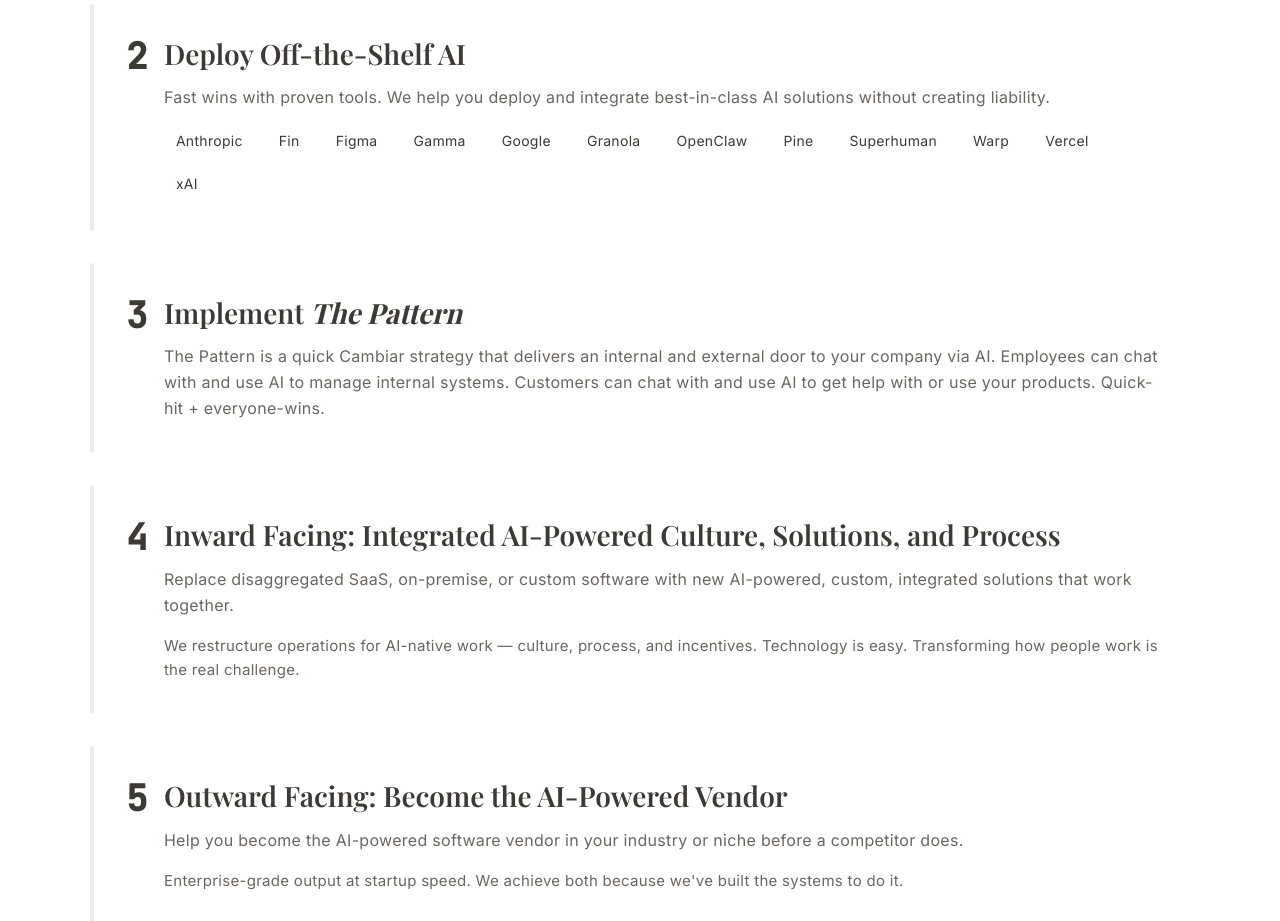
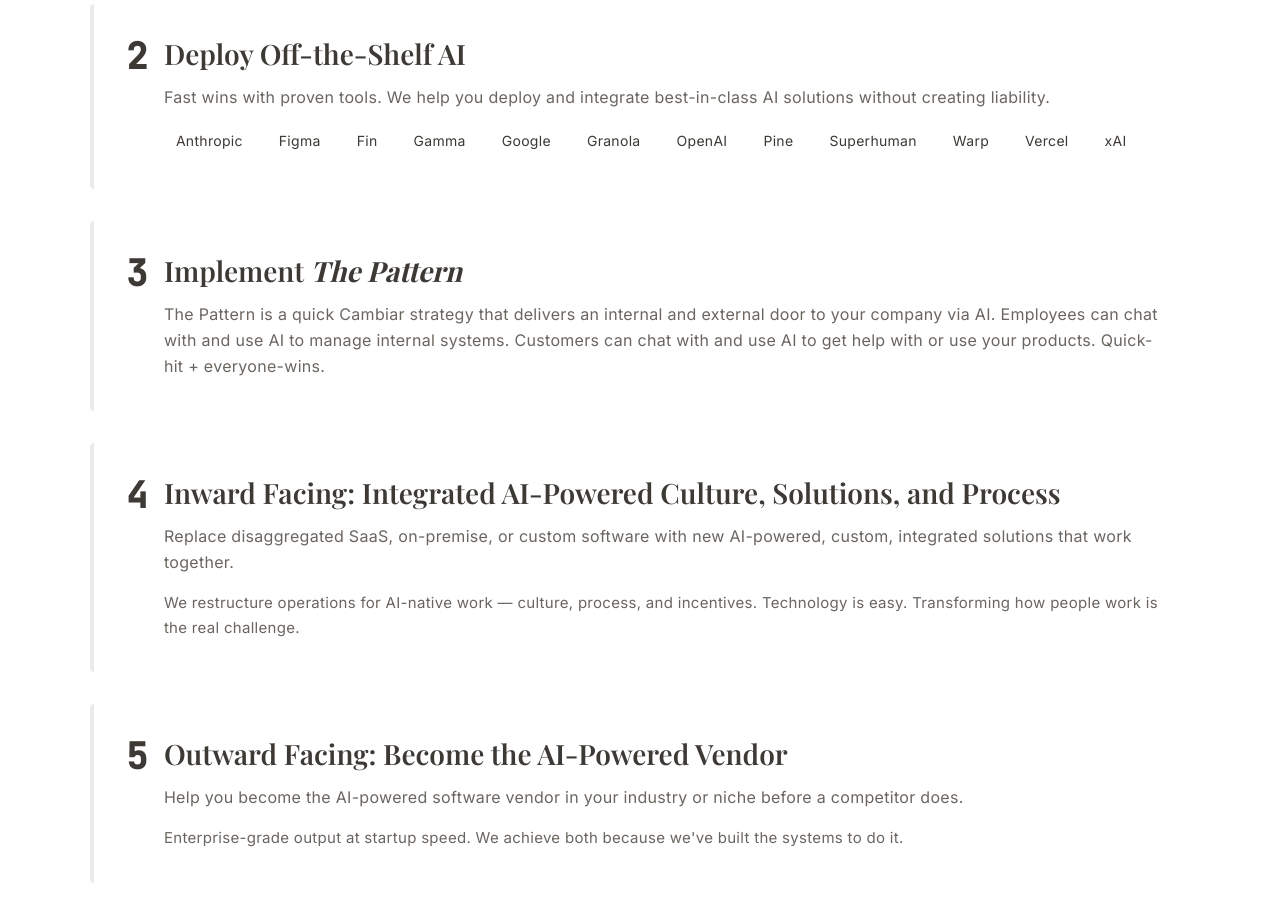
Before and after one commit to visionik/corp-website, a React (Vite) app: page /advisory in a window 1280 px wide. Shown: the part 920-1841 px from the top of the page. Built offline with nearby package versions, Linux system fonts and the light colour scheme; a web font is replaced by a local one.

Commit message:
fix(advisory): reorder AI tools list and replace OpenClaw with OpenAI
- Swap Figma and Fin order (alphabetically correct)
- Replace OpenClaw with OpenAI in tools list

```diff
--- a/src/app/pages/Advisory.tsx
+++ b/src/app/pages/Advisory.tsx
@@ -54,12 +54,12 @@
                   </p>
                   <div className="flex flex-wrap gap-3 text-[14px] text-warm-charcoal">
                     <span className="bg-white px-3 py-1 rounded">Anthropic</span>
+                    <span className="bg-white px-3 py-1 rounded">Figma</span>
                     <span className="bg-white px-3 py-1 rounded">Fin</span>
-                    <span className="bg-white px-3 py-1 rounded">Figma</span>
                     <span className="bg-white px-3 py-1 rounded">Gamma</span>
                     <span className="bg-white px-3 py-1 rounded">Google</span>
                     <span className="bg-white px-3 py-1 rounded">Granola</span>
-                    <span className="bg-white px-3 py-1 rounded">OpenClaw</span>
+                    <span className="bg-white px-3 py-1 rounded">OpenAI</span>
                     <span className="bg-white px-3 py-1 rounded">Pine</span>
                     <span className="bg-white px-3 py-1 rounded">Superhuman</span>
                     <span className="bg-white px-3 py-1 rounded">Warp</span>
```
